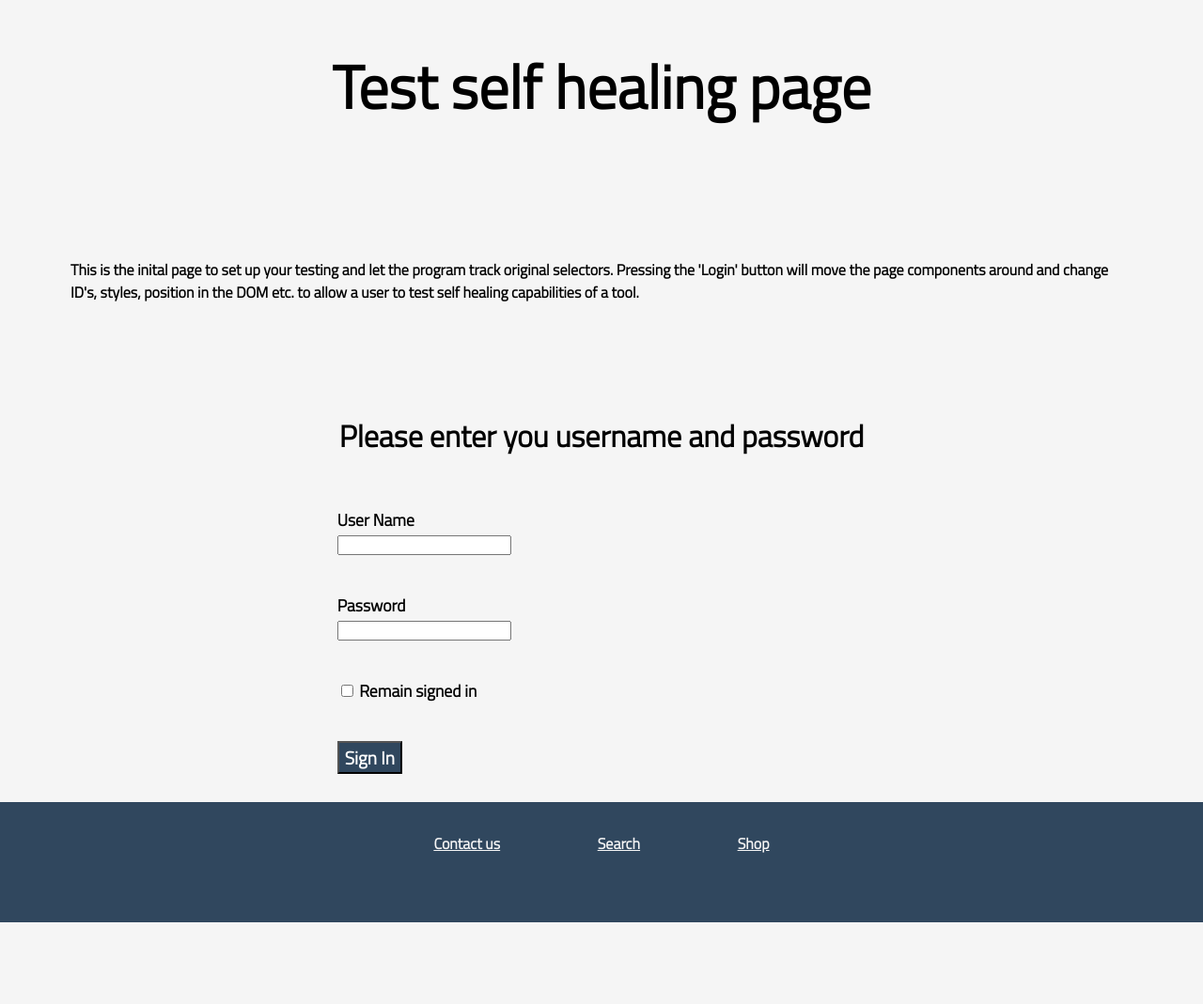
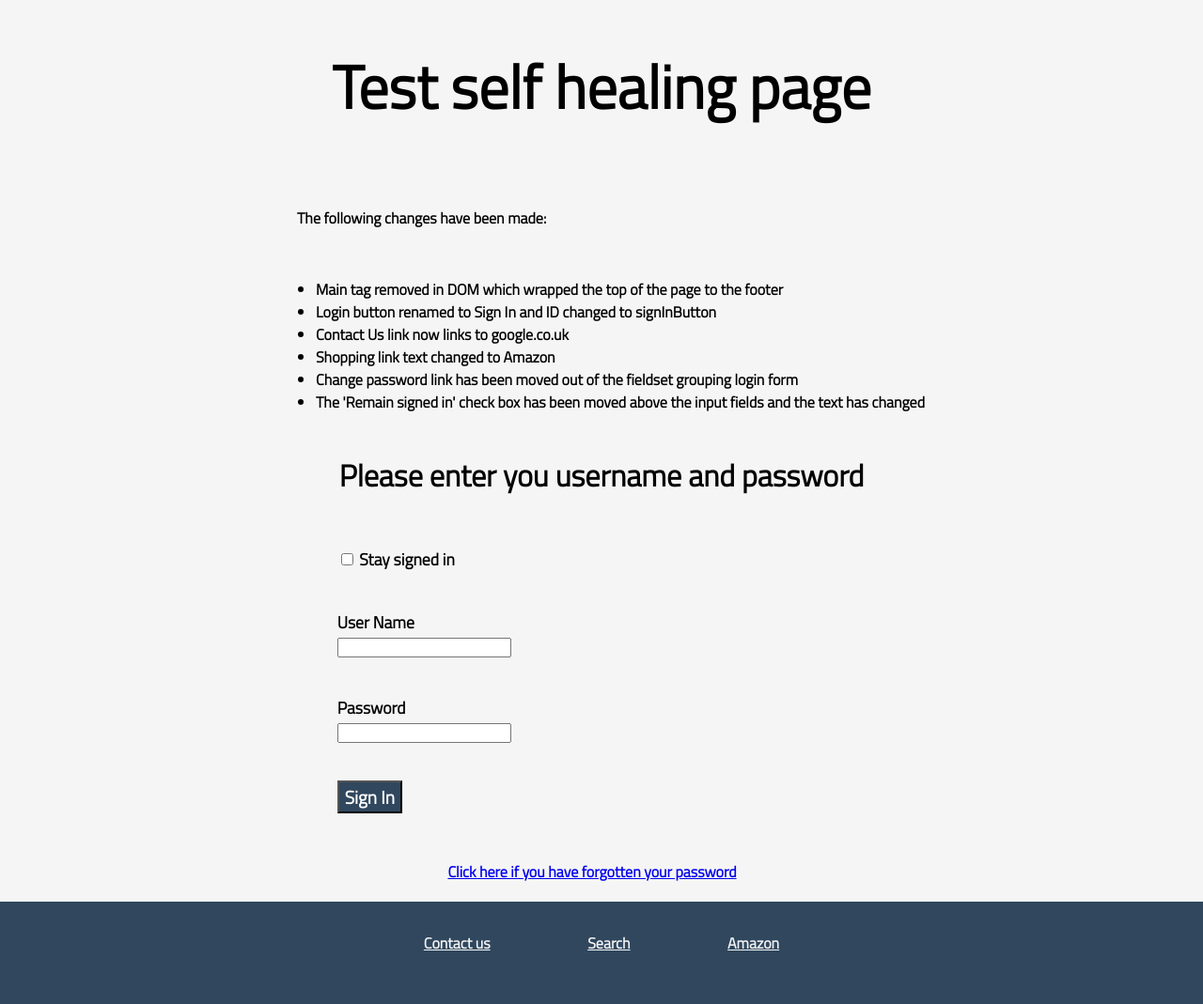
Before and after one commit to syirvine/testSelfHealing, a plain HTML site: page testPage.html in a window 1280 px wide. Shown: the whole page at 94% size. Before the commit the page ends 982 px from the top, so only its background shows below. Drawn offline with Linux system fonts and the light colour scheme.

Commit message:
Add files via upload

```diff
--- a/styles.css
+++ b/styles.css
@@ -8,33 +8,33 @@ body{
 }
 
 main {
-  padding-bottom: 3em;
-  font-size: 1em;
+  padding-bottom: 3rem;
+  font-size: 1rem;
 }
 
 h1 {
   text-align: center;
   font-weight: bold;
-  font-size: 4em;
+  font-size: 4rem;
 }
 
 h2 {
-  font-size: 2em;
+  font-size: 2rem;
 }
 
 label {
-  font-size: 1.1em;
+  font-size: 1.1rem;
 }
 
 p {
   display: inline-block;
   padding: 75px;
-  font-size: 1em;
+  font-size: 1rem;
 }
 
 footer{
   background-color: #30475E;
-  height: 8em;
+  height: 8rem;
   text-align: center;
 }
 
@@ -49,11 +49,17 @@ button {
   font-family: 'Titillium Web', sans-serif;
   font-weight: bold;
   color: white;
-  font-size: 1.2em;
+  font-size: 1.2rem;
 }
 
 .login {
   text-align: center;
+}
+
+.bodyLink {
+  display: inline-block;
+  text-align: left;
+  padding: 20px 20px 20px 0;
 }
 
 .footerLink {
@@ -64,6 +70,17 @@ button {
 .input-box {
   padding: 20px 20px 20px 0;
 }
+
 .footer {
-  padding-top: 2em;
+  padding-top: 2rem;
 }
+
+.changes {
+  text-align: center;
+}
+
+.changeText {
+  display: inline-block;
+  text-align: left;
+  border: 0;
+}
--- a/testPage.html
+++ b/testPage.html
@@ -4,7 +4,7 @@
 
 
 <head>
-  <meta charset="utf-8">
+  <meta charset="utf-8" name="viewport" content="width=device-width, initial-scale=1">
   <title>Self Healing Test Site</title>
   <link rel="stylesheet" href="styles.css">
   <link rel="preconnect" href="https://fonts.googleapis.com">
@@ -19,10 +19,23 @@
     <h1 id=heading-text>Test self healing page</h1>
   </div>
 
+  <div class="changes">
+    <div class="changeText">
       <div>
-      <p>This is the inital page to set up your testing and let the program track original selectors. Pressing the 'Login'
-        button will move the page components around and change ID's, styles, position in the DOM etc. to allow a user to
-        test self healing capabilities of a tool.</p>
+        <p style="padding: 20px 20px 20px 20px;">The following changes have been made:</p>
+      </div>
+      <div>
+        <ul>
+          <li>Main tag removed in DOM which wrapped the top of the page to the footer</li>
+          <li>Login button renamed to Sign In and ID changed to signInButton</li>
+          <li>Contact Us link now links to google.co.uk</li>
+          <li>Shopping link text changed to Amazon</li>
+          <li>Change password link has been moved out of the fieldset grouping login form</li>
+          <li>The 'Remain signed in' check box has been moved above the input fields and the text has changed</li>
+        </ul>
+      </div>
+    </div>
+
   </div>
 
   <div class="login">
@@ -31,6 +44,11 @@
       <legend>
         <h2>Please enter you username and password</h2>
       </legend>
+
+      <div class="check" style="padding: 20px 20px 20px 0;">
+        <input id="remainCheckbox" type="checkbox" name="remain">
+        <label for="remainCheckbox">Stay signed in</label>
+      </div>
 
       <div class="input-box">
         <label for="userName">User Name</label>
@@ -44,30 +62,27 @@
         <input id="password" type="text" name="Password">
       </div>
 
-        <div class="checkbox" style="padding: 20px 20px 20px 0;">
-          <input id="remainCheckbox" type="checkbox" name="remain">
-          <label for="remainCheckbox">Remain signed in</label>
+      <div style="padding: 20px 20px 20px 0;">
+        <a href="index.html">
+          <button id="signInButton" type="submit" name="loginButton">Sign In</button>
+        </a>
       </div>
 
-        <div style="padding: 20px 20px 20px 0;">
-          <a href="index.html">
-            <button id="button" type="submit" name="loginButton">Sign In</button>
-          </a>
+    </fieldset>
+
+    <div>
+      <a class="bodyLink" href="#">Click here if you have forgotten your password</a>
+    </div>
 
 
   </div>
 
-      </fieldset>
-
-    </div>
-
-
 
   <footer>
     <div class="footer">
-      <a class="footerLink" href="#">Contact us</a>
+      <a class="footerLink" href="http://www.google.co.uk">Contact us</a>
       <a class="footerLink" href="http://www.google.com">Search</a>
-      <a class="footerLink" href="http://www.amazon.com">Shop</a>
+      <a class="footerLink" href="http://www.amazon.com">Amazon</a>
     </div>
   </footer>
 
```
Also changed, not shown: index.html (+12 -5 lines). Lines whose indentation alone changed are shown as unchanged.
